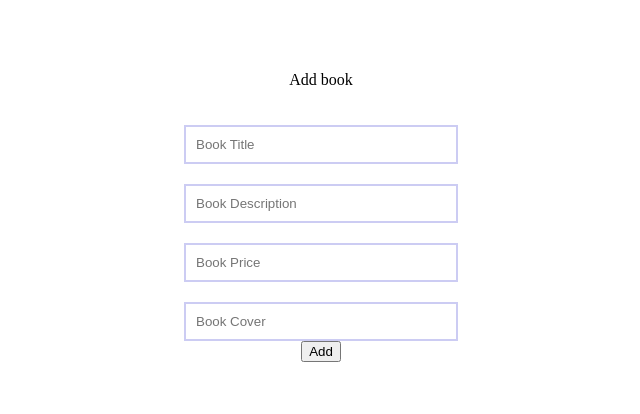
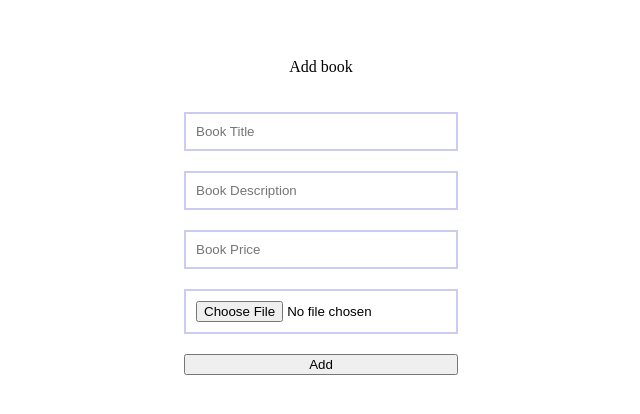
Before and after one commit to Salomegit/BookWishList, a React (Create React App) app in the folder frontend/: page /add in a window 1280 px wide. Shown: the part 200-614 px from the top of the page, without its empty margins (319-959 px from the left). Built offline with nearby package versions, Linux system fonts and the light colour scheme.

Commit message:
image debug

```diff
--- a/frontend/src/pages/Addbook.js
+++ b/frontend/src/pages/Addbook.js
@@ -1,50 +1,64 @@
-import React, { useState } from 'react'
-import axios from "axios"
-import { useNavigate } from 'react-router-dom'
+import React, { useState } from 'react';
+import axios from 'axios';
+import { useNavigate } from 'react-router-dom';
 
 const Addbook = () => {
+  const [book, setBook] = useState({
+    book_title: '',
+    decscription: '', // Corrected the typo in 'description'
+    cover: null, // Changed from empty string to null for file handling
+    price: ''
+  });
 
-  const [book,setBook] = useState({
-    book_title: "",
-    decscription : "",
-    cover:"",
-    price: null
+  const navigate = useNavigate();
 
-  })
+  const onChangebook = (e) => {
+    if (e.target.name === 'cover') {
+      setBook({
+        ...book,
+        [e.target.name]: e.target.files[0] // Store the selected file
+      });
+    } else {
+      setBook({
+        ...book,
+        [e.target.name]: e.target.value
+      });
+    }
+  };
 
-  const navigate = useNavigate()
+  const handleChange = async (e) => {
+    e.preventDefault();
+    try {
+      const formData = new FormData();
+      formData.append('book_title', book.book_title);
+      formData.append('decscription', book.decscription);
+      formData.append('price', book.price);
+      formData.append('cover', book.cover); // Append the file to the FormData
 
-  const onChangebook = (e) =>{
-    setBook(prev=> ({...prev,[e.target.name] : e.target.value}))
-  }
+      await axios.post('http://localhost:8801/books', formData, {
+        headers: {
+          'Content-Type': 'multipart/form-data' // Set content type for FormData
+        }
+      });
+      navigate('/');
+    } catch (err) {
+      console.log(err);
+    }
+  };
 
-  const handleChange = async e => {
-  e.preventDefault()
-  try {
-  await axios.post("http://localhost:8801/books", book)
-  navigate("/")
-  }
-  catch(err){
-   console.log(err)
-  }
-  }
-
-  console.log(book)
   return (
     <div>
+      <div className='form'>
+        <p>Add book</p>
+        <input type='text' placeholder='Book Title' onChange={onChangebook} name='book_title' />
+        <input type='text' placeholder='Book Description' onChange={onChangebook} name='decscription' />
+        <input type='text' placeholder='Book Price' onChange={onChangebook} name='price' />
+        <input type='file' accept='image/*' onChange={onChangebook} name='cover' />
 
-    <div className='form'>
-        <p>Add book</p>
-        <input type='text' placeholder='Book Title' onChange={onChangebook} name="book_title"/>
-        <input type='text' placeholder='Book Description' onChange={onChangebook}  name="decscription"/>
-        <input type='text' placeholder='Book Price' onChange={onChangebook}  name="price"/>
-        <input type='text' placeholder='Book Cover' onChange={onChangebook}  name='cover'/>
+        <button onClick={handleChange}>Add</button>
+      </div>
+    </div>
+  );
+};
 
-
-    </div>
-       <button  onClick = {handleChange}> Add </button>
-    </div>
-  )
-}
-
-export default Addbook
+export default Addbook;
--- a/frontend/src/pages/Editbook.js
+++ b/frontend/src/pages/Editbook.js
@@ -1,6 +1,6 @@
 import React, { useState } from 'react'
 import axios from "axios"
-import { useNavigate } from 'react-router-dom'
+import { useNavigate,useLocation } from 'react-router-dom'
 import "../styles/style.css"
 const Editbook = () => {
 
@@ -8,12 +8,14 @@ const Editbook = () => {
     book_title: "",
     decscription : "",
     cover:"",
-    price: null
+    price: ""
 
   })
 
   const navigate = useNavigate()
+  const location = useLocation()
 
+ const bookloc = location.pathname.split("/")[2]
   const onChangebook = (e) =>{
     setBook(prev=> ({...prev,[e.target.name] : e.target.value}))
   }
@@ -21,7 +23,7 @@ const Editbook = () => {
   const handleChange = async e => {
   e.preventDefault()
   try {
-  await axios.put("http://localhost:8801/books", book)
+  await axios.put("http://localhost:8801/books/" + bookloc, book)
   navigate("/")
   }
   catch(err){
@@ -29,7 +31,6 @@ const Editbook = () => {
   }
   }
 
-  console.log(book)
   return (
     <div>
 
@@ -38,7 +39,7 @@ const Editbook = () => {
         <input type='text' placeholder='Book Title' onChange={onChangebook} name="book_title"/>
         <input type='text' placeholder='Book Description' onChange={onChangebook}  name="decscription"/>
         <input type='text' placeholder='Book Price' onChange={onChangebook}  name="price"/>
-        <input type='text' placeholder='Book Cover' onChange={onChangebook}  name='cover'/>
+        <input type='file'  placeholder='Add Book Image' onChange={onChangebook}  name='cover'/>
 
 
     </div>
```
Also changed, not shown: 1 other file (tests, documents, lock files or other folders).
